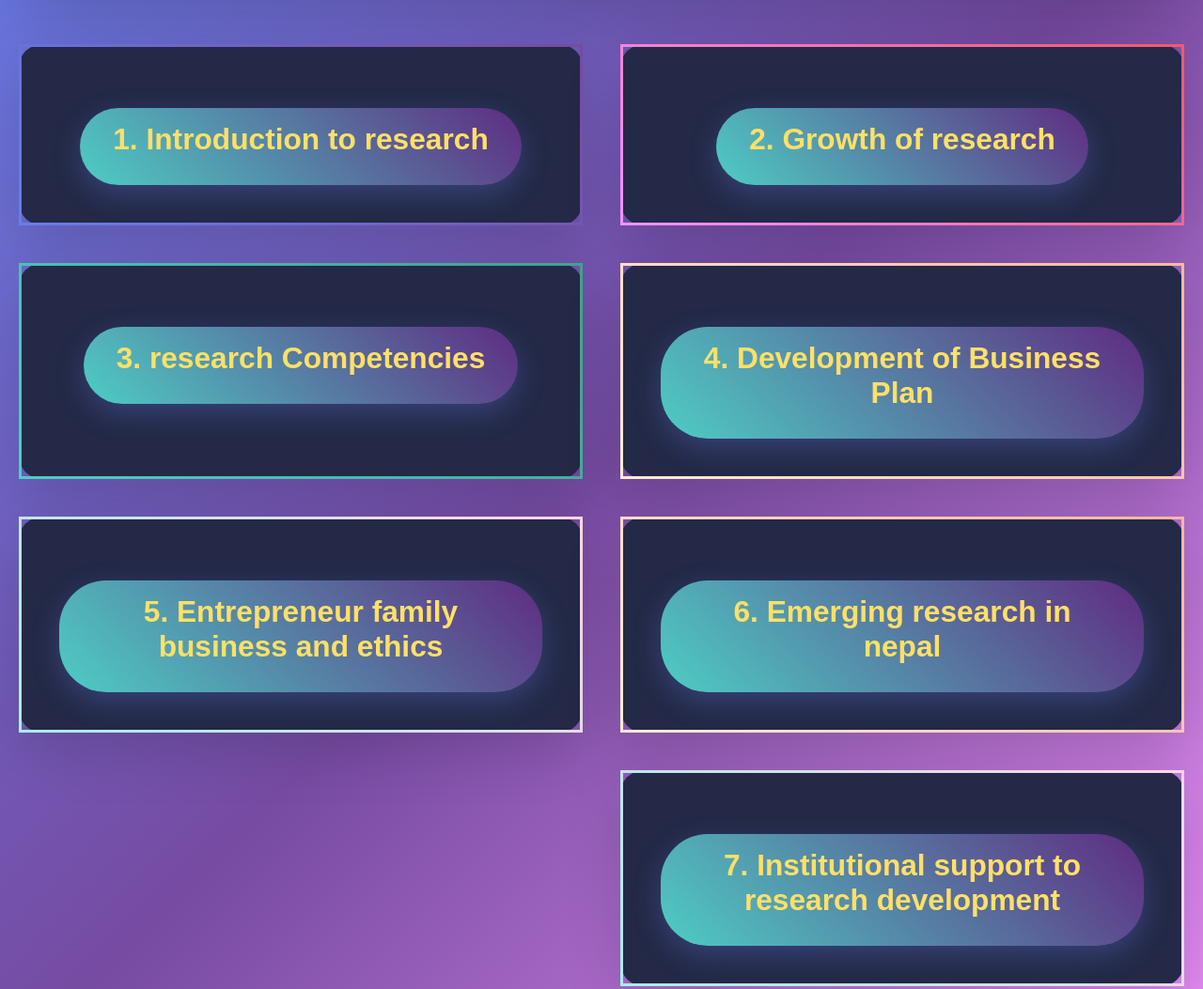
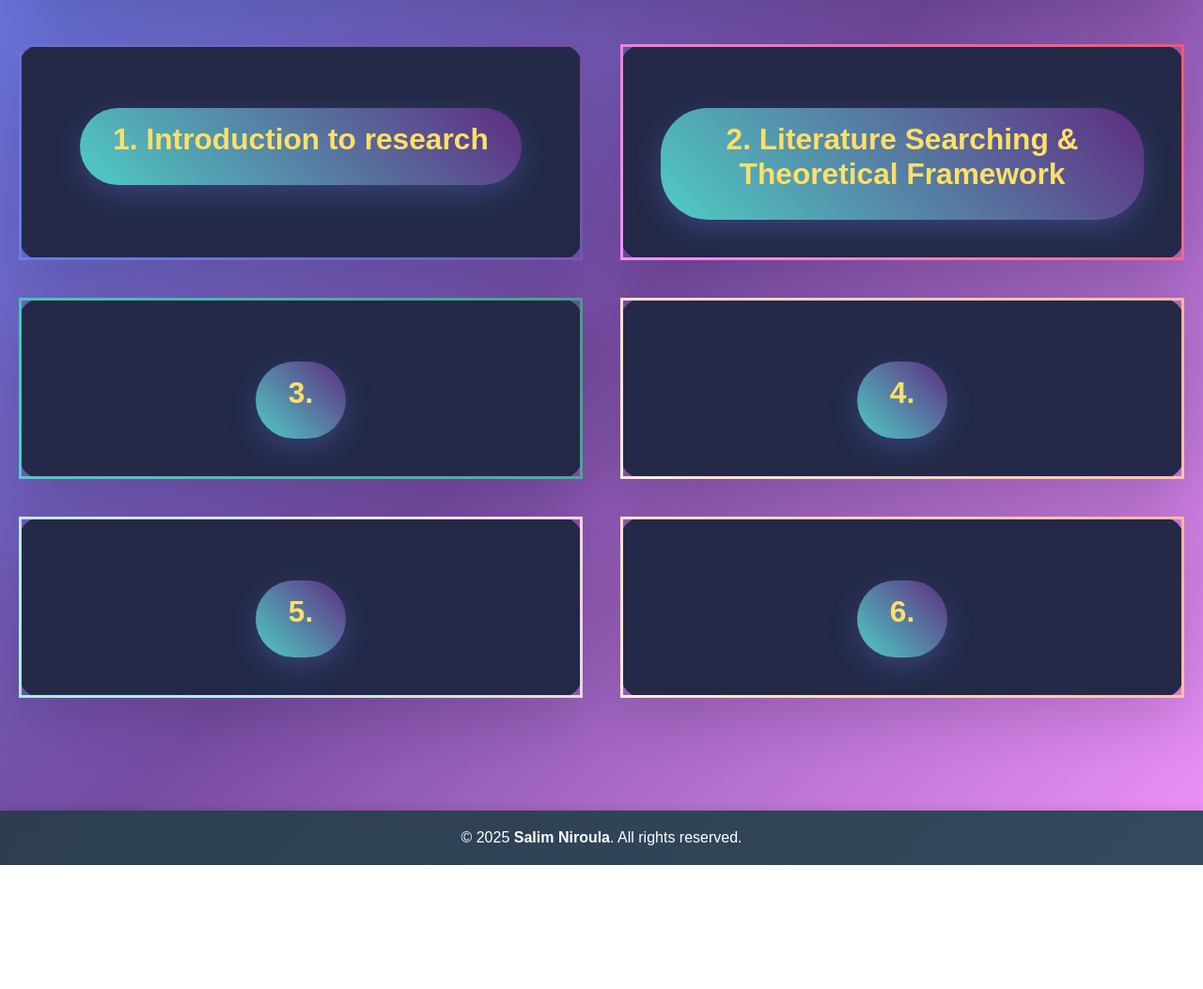
Before and after one commit to Salim513-dotcom/BBS-NOTE, a plain HTML site: page research.html in a window 1280 px wide. Shown: the part 220-1273 px from the top of the page at 94% size. After the commit the page ends 1141 px from the top, so only its background shows below. Drawn offline with Linux system fonts and the light colour scheme; files whose address does not match are found by name.

Commit message:
Update research.html

```diff
--- a/research.html
+++ b/research.html
@@ -577,40 +577,36 @@
                 <div class="subject-card financial-institutions" >
                     <div class="subject-icon"></div>
 
-                    <button class="enter-btn"><a href="research2.html"><h2>2. Growth of research</h2></a></button>
+                    <button class="enter-btn"><a href="research2.html"><h2>2. Literature Searching & Theoretical Framework</h2></a></button>
                 </div>
 
                 <div class="subject-card investment" >
                     <div class="subject-icon"></div>
 
-                    <button class="enter-btn"><a href="research3.html"><h2>3. research Competencies</h2></a></button>
+                    <button class="enter-btn"><a href="research3.html"><h2>3. </h2></a></button>
                 </div>
 
 
                 <div class="subject-card research" >
                     <div class="subject-icon"></div>
 
-                    <button class="enter-btn"><a href="research4.html"><h2>4. Development of Business Plan</h2></a></button>
+                    <button class="enter-btn"><a href="research4.html"><h2>4. </h2></a></button>
                 </div>
 
 
                 <div class="subject-card research-methods" >
                     <div class="subject-icon"></div>
 
-                    <button class="enter-btn"><a href="research5.html"><h2>5. Entrepreneur family business and ethics</h2></a></button>
+                    <button class="enter-btn"><a href="research5.html"><h2>5. </h2></a></button>
                 </div>
 
                 <div class="subject-card research" >
                     <div class="subject-icon"></div>
 
-                    <button class="enter-btn"><a href="research6.html"><h2>6. Emerging research in nepal
+                    <button class="enter-btn"><a href="research6.html"><h2>6. </h2></a></button>
                 </div>
 
-                <div class="subject-card research-methods" >
-                    <div class="subject-icon"></div>
 
-                    <button class="enter-btn"><a href="research7.html"><h2>7. Institutional support to research development</h2></a></button>
-                </div>
             </div>
         </div>
 
@@ -618,4 +614,5 @@
     </script>
 <script src="js/footer.js"></script>
 </body>
+
 </html>
```
